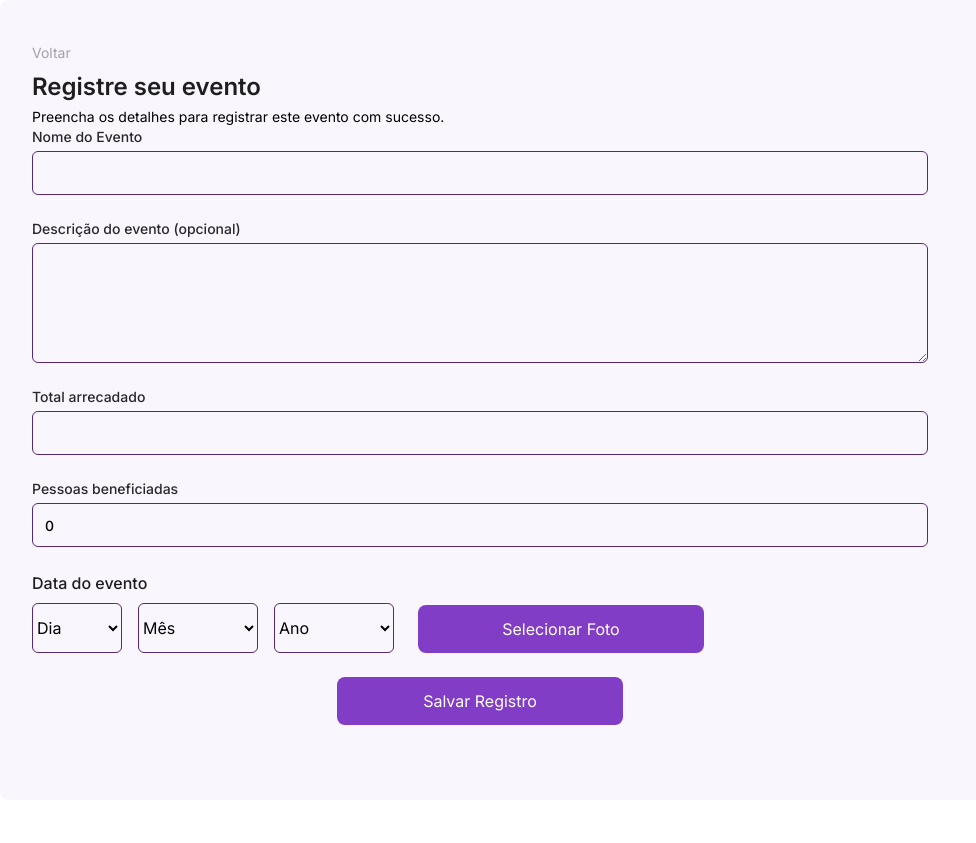
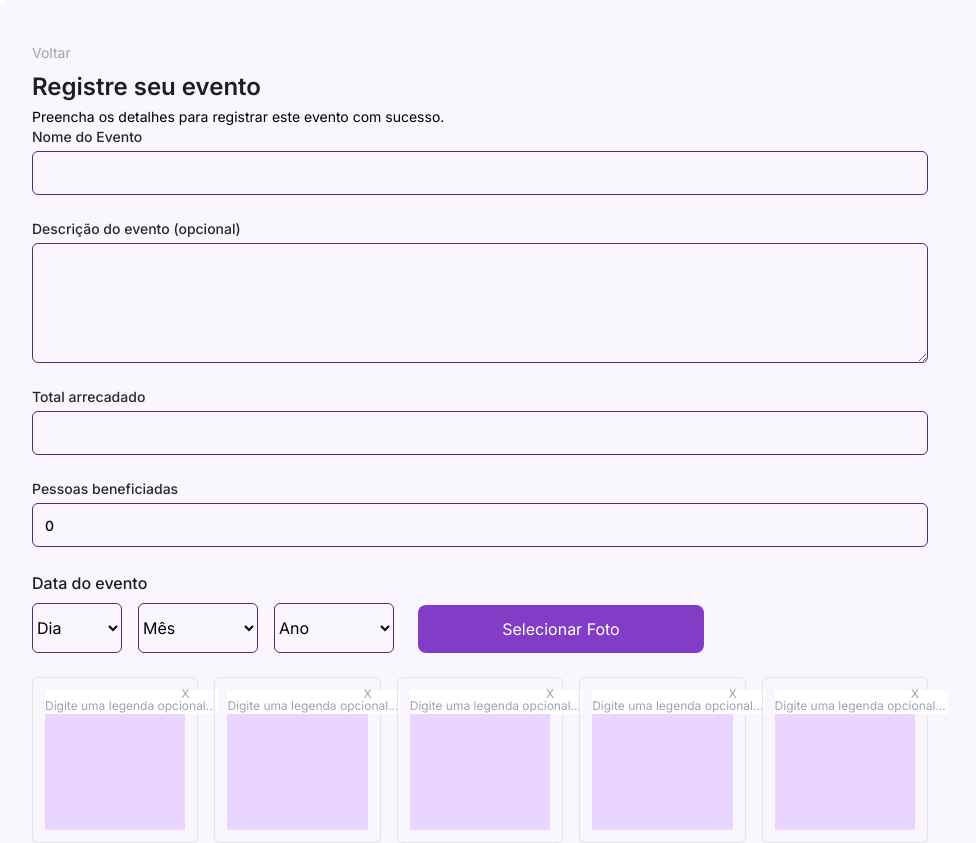
Before and after one commit to Projeto-FrontEnd-Fusion/Aceve-website-development, a Next.js app: page /admin/dashboard in a window 1280 px wide. Shown: the top 843 px of the page, without its empty margins (0-976 px from the left). Before the commit the page ends 800 px from the top, so only its background shows below. Built offline with nearby package versions, Linux system fonts and the light colour scheme; a web font is replaced by a local one.

Commit message:
feat: add PhotoUploadCard to the EventForm page

```diff
--- a/src/features/admin-dashboard/components/EventForm.tsx
+++ b/src/features/admin-dashboard/components/EventForm.tsx
@@ -4,6 +4,7 @@ import { FormTextarea } from "./FormTextarea";
 import { GlobalButton } from "@/components/GlobalButton/GlobalButton";
 import { EventDate } from "./EventDate";
 import { register } from "module";
+import { PhotUploadCard } from "./PhotoUploadCard";
 
 export type EventFormData = {
   name: string;
@@ -76,6 +77,13 @@ export default function EventForm() {
             <div className="flex items-end gap-6">
               <EventDate />
             </div>
+            <div className="grid grid-cols-1 sm:grid-cols-2 md:grid-cols-5 gap-4">
+              <PhotUploadCard />
+              <PhotUploadCard />
+              <PhotUploadCard />
+              <PhotUploadCard />
+              <PhotUploadCard />
+            </div>
 
             <GlobalButton
               variant="primary"
--- /dev/null
+++ b/src/features/admin-dashboard/components/PhotoUploadCard.tsx
@@ -0,0 +1,16 @@
+export function PhotUploadCard() {
+  return (
+    <div className="relative bg-white border border-neutral-200 rounded-md p-3 flex flex-col gap-3 shadow-sm">
+      <button className="absolute top-2 right-2 text-xs text-neutral-400">
+        X
+      </button>
+      <div className="w-full aspect-square bg-purple-200 rounded-sm">
+        <input
+          type="text"
+          placeholder="Digite uma legenda opcional... "
+          className="text-xs text-neutral-700 border-none border-b border-neutral-300 focus:outline-none focus:border-neutral-500 bg-tranparent pt-2"
+        />
+      </div>
+    </div>
+  );
+}
```
